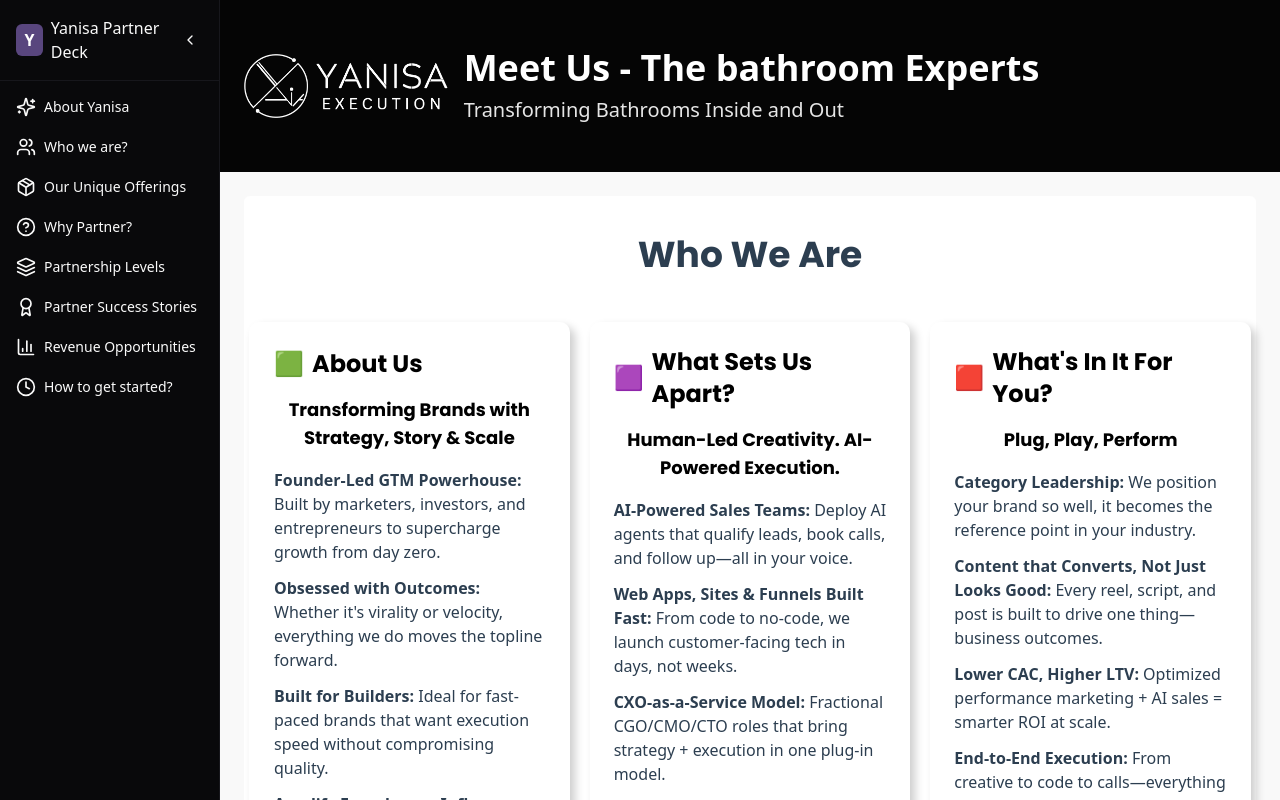
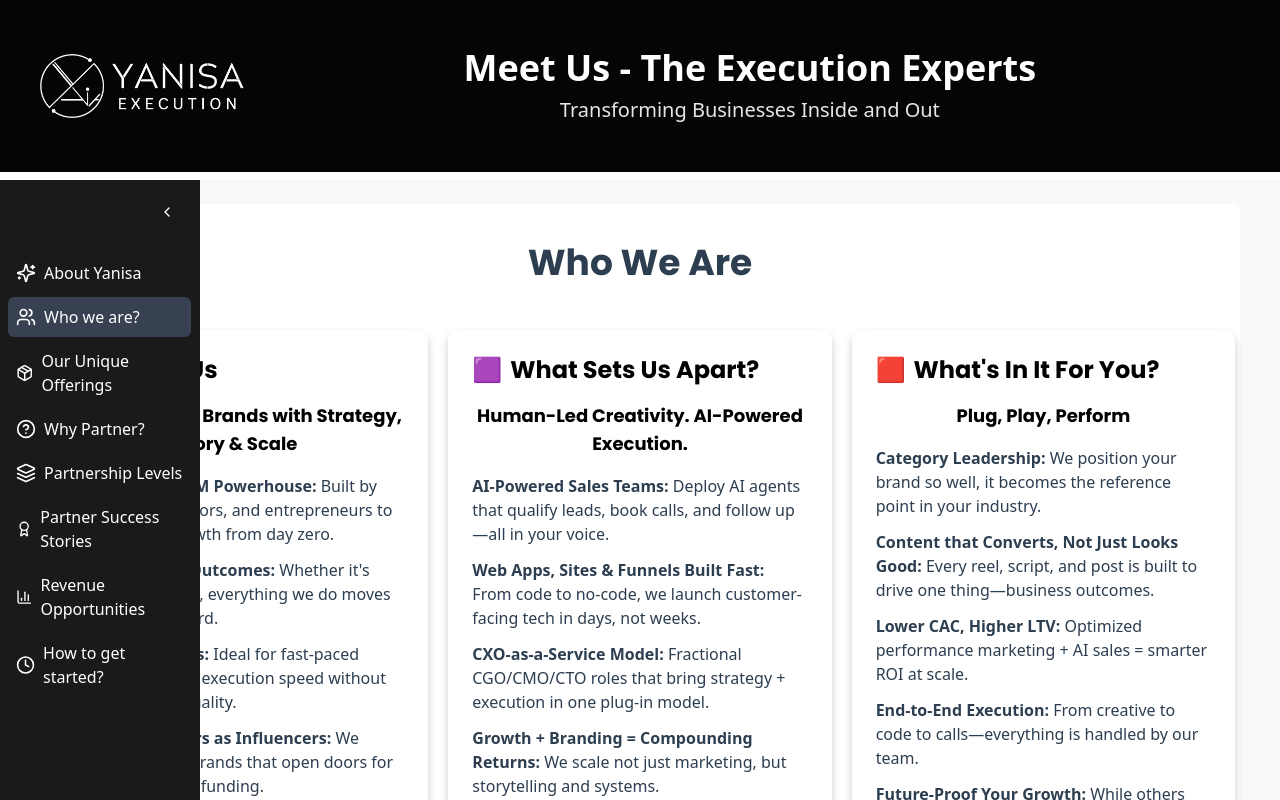
Before and after one commit to YanisaAI/YanisaPartnerDeck, a React (Vite) app: page /who-we-are in a window 1280 px wide. Shown: the top 800 px of the page. Built offline with nearby package versions, Linux system fonts and the light colour scheme.

Commit message:
feat: Implement basic page structure and navigation
This commit adds a fixed header, sidebar, and main content area for the Yanisa Execution website. It also includes basic navigation links and sets up the initial layout for the "Who We Are" page with the specified styling.

```diff
--- a/src/components/Layout.tsx
+++ b/src/components/Layout.tsx
@@ -10,7 +10,7 @@ const Layout: React.FC<LayoutProps> = ({ children }) => {
   return (
     <div className="flex min-h-screen">
       <Sidebar />
-      <main className="flex-1 overflow-x-auto">
+      <main className="flex-1 overflow-x-auto pt-[180px]">
         {children}
       </main>
     </div>
--- a/src/components/PageHeader.tsx
+++ b/src/components/PageHeader.tsx
@@ -13,7 +13,7 @@ const PageHeader: React.FC<PageHeaderProps> = ({
   bgImage,
 }) => {
   return (
-    <div className={`w-full py-12 px-6 bg-black/[0.98] ${bgImage ? bgImage : ''}`}>
+    <div className={`w-full py-12 px-6 bg-black/[0.98] fixed top-0 left-0 z-10 ${bgImage ? bgImage : ''}`}>
       <div className="max-w-[1200px] mx-auto flex items-center">
         <div className="flex items-center">
           <img
@@ -22,7 +22,7 @@ const PageHeader: React.FC<PageHeaderProps> = ({
             className="h-16 mr-4"
           />
         </div>
-        <div>
+        <div className="flex-1 text-center">
           <h1 className="text-3xl md:text-4xl font-bold text-white">{title}</h1>
           {subtitle && <p className="text-xl text-white/90 mt-2">{subtitle}</p>}
         </div>
--- a/src/components/Sidebar.tsx
+++ b/src/components/Sidebar.tsx
@@ -1,6 +1,6 @@
 
 import React, { useState } from 'react';
-import { Link, useNavigate } from 'react-router-dom';
+import { Link, useLocation } from 'react-router-dom';
 import { FileText, Sparkles, Users, Package, HelpCircle, BarChart3, Layers, Award, Clock, ChevronLeft } from 'lucide-react';
 import { Button } from '@/components/ui/button';
 
@@ -40,42 +40,20 @@ const sidebarItems = [{
 
 const Sidebar = () => {
   const [isCollapsed, setIsCollapsed] = useState(false);
-  const navigate = useNavigate();
+  const location = useLocation();
 
   const toggleSidebar = () => {
     setIsCollapsed(!isCollapsed);
   };
 
-  const handleLogoClick = () => {
-    navigate('/about-yanisa');
-  };
-
   return (
-    <div className={`${isCollapsed ? 'w-[60px]' : 'w-[220px]'} min-h-screen bg-sidebar flex flex-col border-r border-sidebar-border transition-all duration-300`}>
+    <div className={`${isCollapsed ? 'w-[60px]' : 'w-[200px]'} fixed left-0 top-[180px] bottom-0 bg-[#1a1a1a] flex flex-col border-r border-sidebar-border transition-all duration-300 z-10`}>
       <div className="p-4 border-b border-sidebar-border flex justify-between items-center">
-        {!isCollapsed ? (
-          <div className="flex items-center gap-2">
-            <div
-              className="w-8 h-8 rounded-md flex items-center justify-center text-white font-bold bg-[#59467e] cursor-pointer"
-              onClick={handleLogoClick}
-            >
-              Y
-            </div>
-            <h1 className="text-sidebar-foreground font-medium">Yanisa Partner Deck</h1>
-          </div>
-        ) : (
-          <div
-            className="w-8 h-8 rounded-md flex items-center justify-center text-white font-bold bg-[#59467e] cursor-pointer mx-auto"
-            onClick={handleLogoClick}
-          >
-            Y
-          </div>
-        )}
         <Button
           variant="ghost"
           size="icon"
           onClick={toggleSidebar}
-          className="h-8 w-8 p-0 text-sidebar-foreground hover:bg-sidebar-accent"
+          className="h-8 w-8 p-0 text-white hover:bg-gray-700 ml-auto"
         >
           <ChevronLeft className={`h-5 w-5 transition-transform ${isCollapsed ? 'rotate-180' : ''}`} />
         </Button>
@@ -83,26 +61,21 @@ const Sidebar = () => {
 
       <div className="flex-1 overflow-y-auto py-2">
         <nav className="space-y-1 px-2">
-          {sidebarItems.map((item, index) => (
-            <Link
-              key={index}
-              to={item.path}
-              className="sidebar-item text-sidebar-foreground flex items-center gap-2 p-2 rounded-md hover:bg-sidebar-accent"
-            >
-              <item.icon className="sidebar-icon h-5 w-5" />
-              {!isCollapsed && <span>{item.label}</span>}
-            </Link>
-          ))}
+          {sidebarItems.map((item, index) => {
+            const isActive = location.pathname === item.path;
+            return (
+              <Link
+                key={index}
+                to={item.path}
+                className={`flex items-center gap-2 p-2 rounded-md hover:bg-gray-700 transition-colors ${isActive ? 'bg-gray-700' : ''}`}
+              >
+                <item.icon className="h-5 w-5 text-white" />
+                {!isCollapsed && <span className="text-white">{item.label}</span>}
+              </Link>
+            );
+          })}
         </nav>
       </div>
-
-      {!isCollapsed && (
-        <div className="p-4 border-t border-sidebar-border">
-          <button className="w-full text-center py-2 px-4 rounded-md bg-sidebar-border text-sidebar-foreground hover:bg-gray-700 transition-colors">
-            Sign In
-          </button>
-        </div>
-      )}
     </div>
   );
 };
--- a/src/pages/WhoWeAre.tsx
+++ b/src/pages/WhoWeAre.tsx
@@ -1,16 +1,19 @@
+
 import React from 'react';
 import PageHeader from '@/components/PageHeader';
+
 const WhoWeAre = () => {
-  return <div className="min-h-screen bg-gray-50">
-      <PageHeader title="Meet Us - The bathroom Experts" subtitle="Transforming Bathrooms Inside and Out" />
+  return (
+    <div className="min-h-screen bg-gray-50">
+      <PageHeader title="Meet Us - The Execution Experts" subtitle="Transforming Businesses Inside and Out" />
 
       <div className="p-6 bg-[#f9f9f9]">
-        <div className="max-w-[1200px] py-8 px-[5px] mx-0 rounded-md bg-white">
+        <div className="max-w-[1200px] mx-auto py-8 px-[5px] rounded-md bg-white">
           <h2 className="text-[36px] font-bold text-[#2c3e50] text-center mb-10 font-poppins">Who We Are</h2>
 
-          <div className="grid grid-cols-1 md:grid-cols-3 gap-5 md:gap-[20px]">
+          <div className="grid grid-cols-1 md:grid-cols-3 gap-5">
             {/* Container 1: About Us */}
-            <div className="bg-white rounded-[10px] p-6 shadow-[5px_5px_10px_rgba(0,0,0,0.2)] py-[26px] px-[25px] mx-0">
+            <div className="bg-white rounded-[10px] p-6 shadow-[0px_5px_10px_rgba(0,0,0,0.2)]">
               <h3 className="flex items-center text-black mb-4 font-poppins text-2xl font-extrabold">
                 <span className="mr-2">🟩</span> About Us
               </h3>
@@ -25,7 +28,7 @@ const WhoWeAre = () => {
             </div>
 
             {/* Container 2: What Sets Us Apart? */}
-            <div className="bg-white rounded-[10px] p-6 shadow-[5px_5px_10px_rgba(0,0,0,0.2)]">
+            <div className="bg-white rounded-[10px] p-6 shadow-[0px_5px_10px_rgba(0,0,0,0.2)]">
               <h3 className="flex items-center font-bold text-black mb-4 font-poppins text-2xl">
                 <span className="mr-2">🟪</span> What Sets Us Apart?
               </h3>
@@ -40,7 +43,7 @@ const WhoWeAre = () => {
             </div>
 
             {/* Container 3: What's In It For You? */}
-            <div className="bg-white rounded-[10px] p-6 shadow-[5px_5px_10px_rgba(0,0,0,0.2)]">
+            <div className="bg-white rounded-[10px] p-6 shadow-[0px_5px_10px_rgba(0,0,0,0.2)]">
               <h3 className="flex items-center font-bold text-black mb-4 font-poppins text-2xl">
                 <span className="mr-2">🟥</span> What's In It For You?
               </h3>
@@ -56,6 +59,8 @@ const WhoWeAre = () => {
           </div>
         </div>
       </div>
-    </div>;
+    </div>
+  );
 };
+
 export default WhoWeAre;
```
Also changed, not shown: src/pages/HowToGetStarted.tsx (+4 -4 lines).
